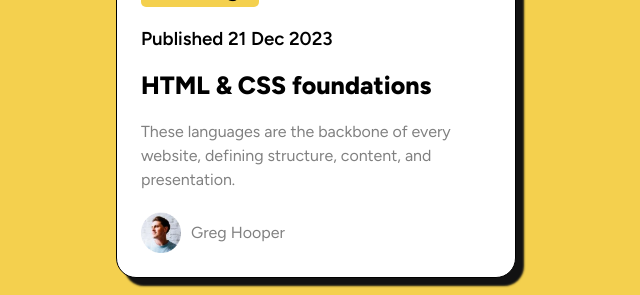
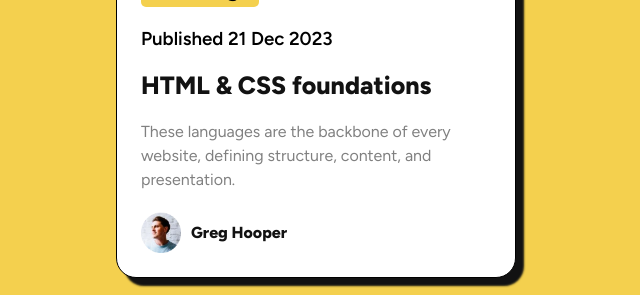
Before and after one commit to turtle-jin/blog-preview-card-main, a plain HTML site: page index.html in a window 1280 px wide. Shown: the part 421-716 px from the top of the page, without its empty margins (324-964 px from the left). Drawn offline with Linux system fonts and the light colour scheme.

Commit message:
update a tag

```diff
--- a/index.html
+++ b/index.html
@@ -18,7 +18,7 @@
       <img src="assets/images/illustration-article.svg" alt="abstract geometric artwork">
       <h2 id="highlight">Learning</h2>
       <h3> Published 21 Dec 2023</h3>
-      <h1>HTML & CSS foundations</h1>
+      <a href="http://">HTML & CSS foundations</a>
       <p>These languages are the backbone of every website, defining structure, content, and presentation.</p>
       <div class="profile">
         <img src="assets/images/image-avatar.webp" alt="">
--- a/styles.css
+++ b/styles.css
@@ -65,10 +65,11 @@ body {
     font-weight: 600;
 }
 
-.container > h1 {
+.container > a {
+    text-decoration: none;
+    color: var(--Black);
     font-size: 25px;
     font-weight: 800;
-    /* border: solid; */
 }
 
 .container p {
@@ -87,3 +88,10 @@ body {
     /* border: solid; */
     width: 40px;
 }
+.profile p {
+    color: var(--Black);
+    font-weight: 800;
+}
+a:hover {
+    color: var(--Yellow);
+}
```
